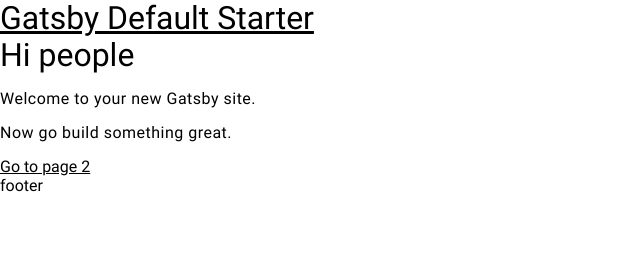
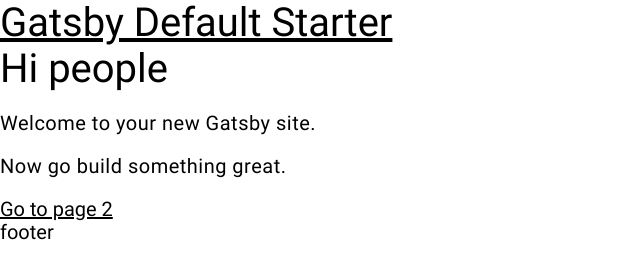
Before and after one commit to Florian-Eschenbacher/portfolio, a Gatsby site in the folder gatsby/: page / in a window 1280 px wide. Shown: the whole page, without its empty margins (0-640 px from the left). Built offline with nearby package versions, Linux system fonts and the light colour scheme; Gatsby itself is replaced by a stand-in of ours.

Commit message:
add some global styles

```diff
--- a/gatsby/src/components/layout.tsx
+++ b/gatsby/src/components/layout.tsx
@@ -10,6 +10,7 @@
 import Header from './header';
 import 'normalize.css';
 import Typography from '../styles/Typography';
+import GlobalStyles from '../styles/GlobalStyles';
 
 type LayoutProps = {
   children?: React.ReactNode;
@@ -28,6 +29,7 @@
 
   return (
     <>
+      <GlobalStyles />
       <Typography />
       <Header siteTitle={data.site.siteMetadata?.title || `Title`} />
       <div>
--- /dev/null
+++ b/gatsby/src/styles/GlobalStyles.ts
@@ -0,0 +1,30 @@
+import { createGlobalStyle } from 'styled-components';
+
+const GlobalStyles = createGlobalStyle`
+  :root {
+    --black: #000;
+    --white: #fff;
+    --grey: #efefef;
+  }
+  html {
+    font-size: 10px;
+  }
+
+  body {
+    font-size: 2rem;
+  }
+
+  /* Scrollbar Styles */
+  body::-webkit-scrollbar {
+    width: 12px;
+  }
+  html {
+    scrollbar-width: thin;
+  }
+
+  img {
+    max-width: 100%;
+  }
+`;
+
+export default GlobalStyles;
```
